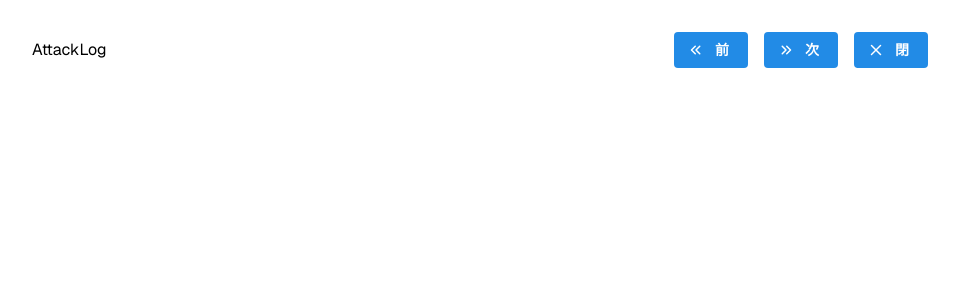
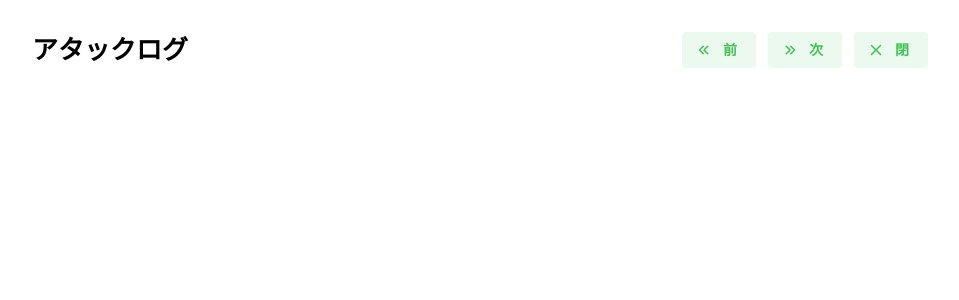
Before and after one commit to omegamaster86/findy-hackathon, a Next.js app: page /attacklog in a window 1280 px wide. Shown: the top 300 px of the page, without its empty margins (160-1119 px from the left). Built offline with nearby package versions, Linux system fonts and the light colour scheme.

Commit message:
AttackLogのヘッダーコンポーネントをリファクタリングし、MantineのGroupとTitleを使用してデザインを改善しました。また、ボタンのスタイルを変更しました。

```diff
--- a/app/attacklog/header.tsx
+++ b/app/attacklog/header.tsx
@@ -1,16 +1,33 @@
-
-import { Button} from '@mantine/core';
-import { IconChevronsLeft, IconChevronsRight, IconX } from '@tabler/icons-react';
+import { Button, Group, Title } from "@mantine/core";
+import {
+	IconChevronsLeft,
+	IconChevronsRight,
+	IconX,
+} from "@tabler/icons-react";
 
 export const Header = () => {
-  return (
-    <div className="flex justify-between items-center">
-      <p>AttackLog</p>
-      <div className="flex gap-4">
-        <Button leftSection={<IconChevronsLeft size={18} />}>前</Button>
-        <Button leftSection={<IconChevronsRight size={18} />}>次</Button>
-        <Button leftSection={<IconX size={18} />}>閉</Button>
-      </div>
-    </div>
-  )
-}
+	return (
+		<Group justify="space-between" align="center">
+			<Title order={2}>アタックログ</Title>
+			<Group gap="sm">
+				<Button
+					leftSection={<IconChevronsLeft size={18} />}
+					variant="light"
+					color="green"
+				>
+					前
+				</Button>
+				<Button
+					leftSection={<IconChevronsRight size={18} />}
+					variant="light"
+					color="green"
+				>
+					次
+				</Button>
+				<Button leftSection={<IconX size={18} />} variant="light" color="green">
+					閉
+				</Button>
+			</Group>
+		</Group>
+	);
+};
```
